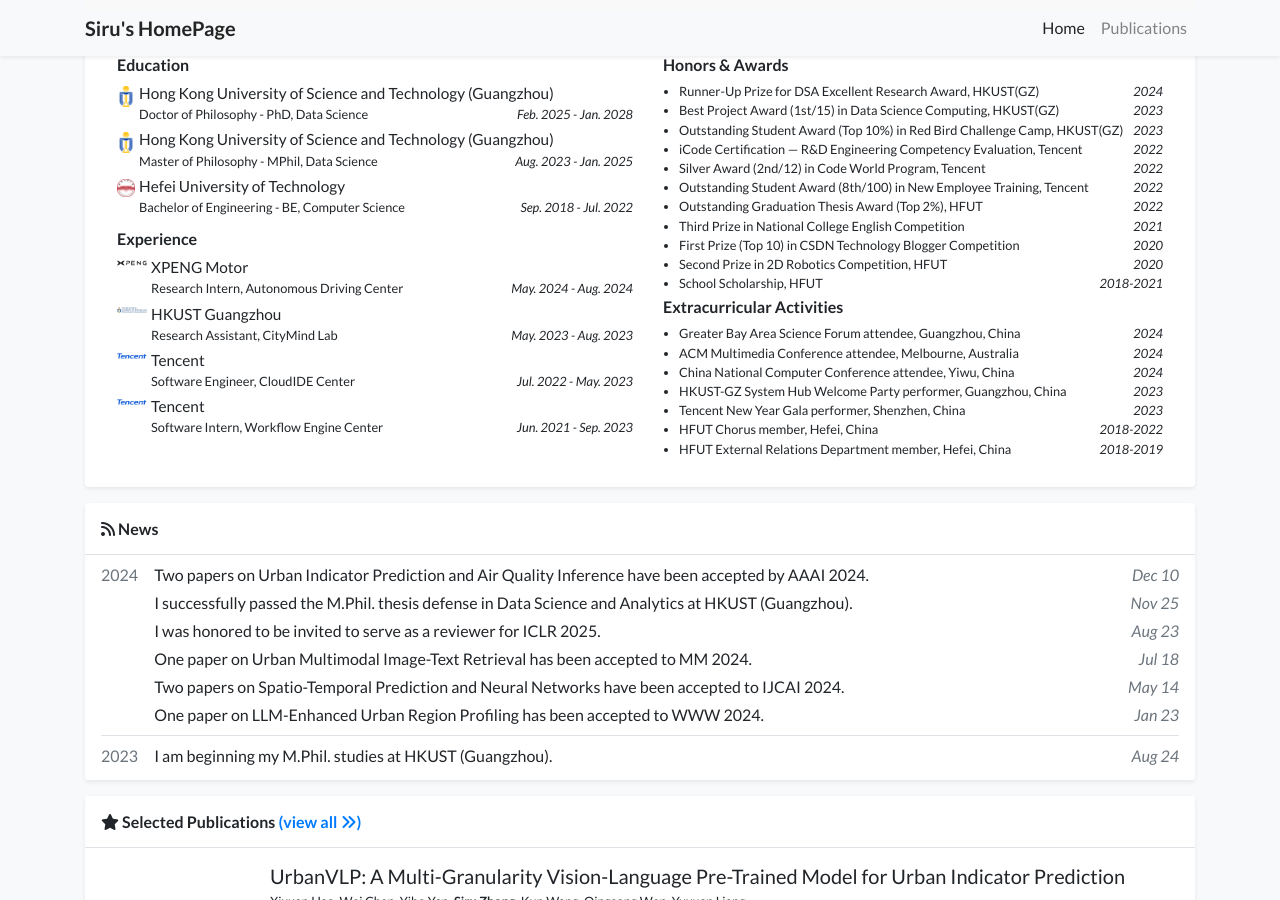
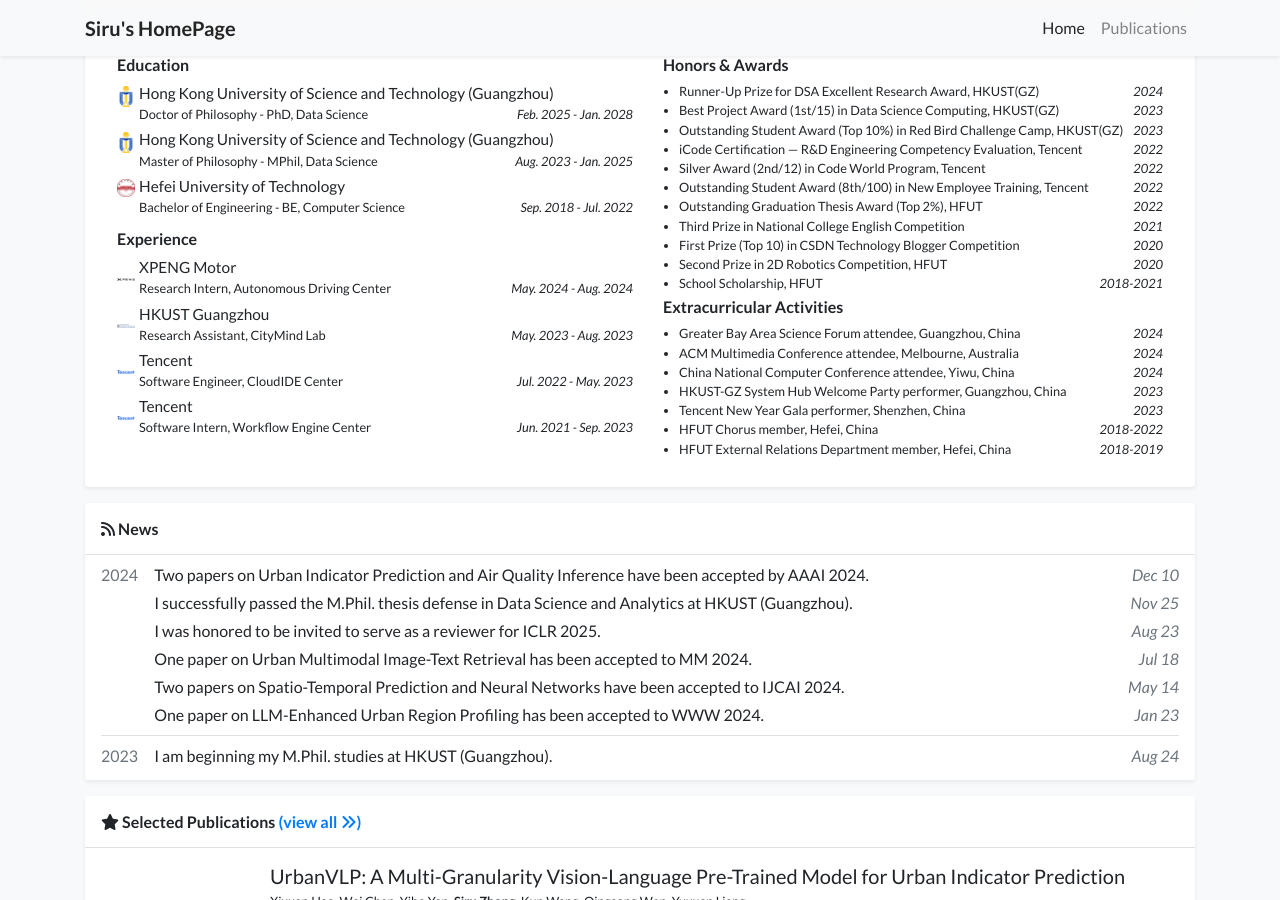
Before and after one commit to thunderlrr/songxinlei.github.io, a Jekyll site: the page built from index.html, in a window 1280 px wide and 900 px high, scrolled down 484 px. Built offline with Jekyll 4.4.1, drawn with Linux system fonts in a browser that asks for light colours; a style sheet for code colours, icons or effects is not loaded.

Commit message:
update profile

```diff
--- a/_includes/widgets/experience_card.html
+++ b/_includes/widgets/experience_card.html
@@ -35,7 +35,7 @@
                                 <ul class="list-unstyled mb-1">
                                     {% for item in site.data.profile.experience %}
                                     <li class="media mb-1">
-                                        <img src="{{ item.logo | relative_url }}" alt="{{ item.name }}" style="width: 30px;" class="mr-1 mt-1">
+                                        <img src="{{ item.logo | relative_url }}" alt="{{ item.name }}" style="width: 18px;" class="mr-1 mt-1 align-self-center">
                                         <div class="media-body">
                                             <div style="font-size: 15.4px">{{ item.name }}</div>
                                             <div class="small">{{ item.dept }}</div>
```
